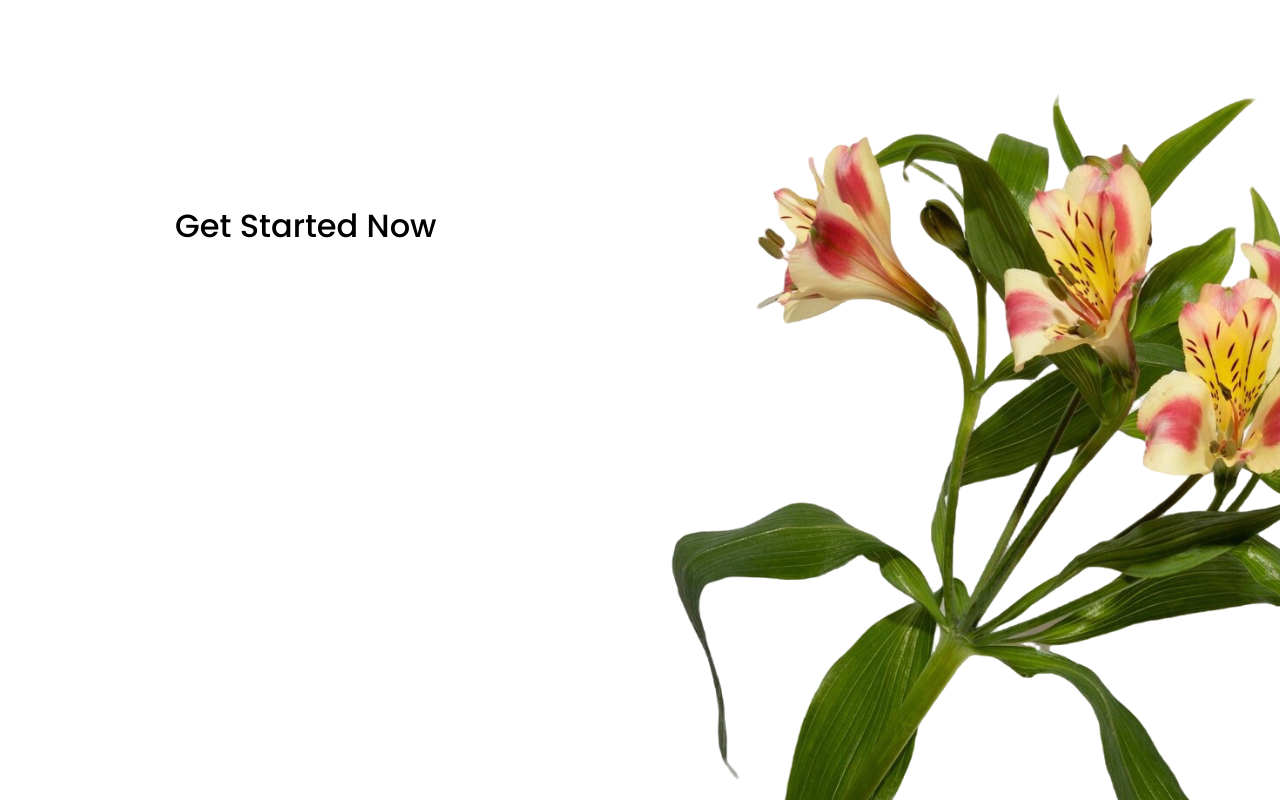
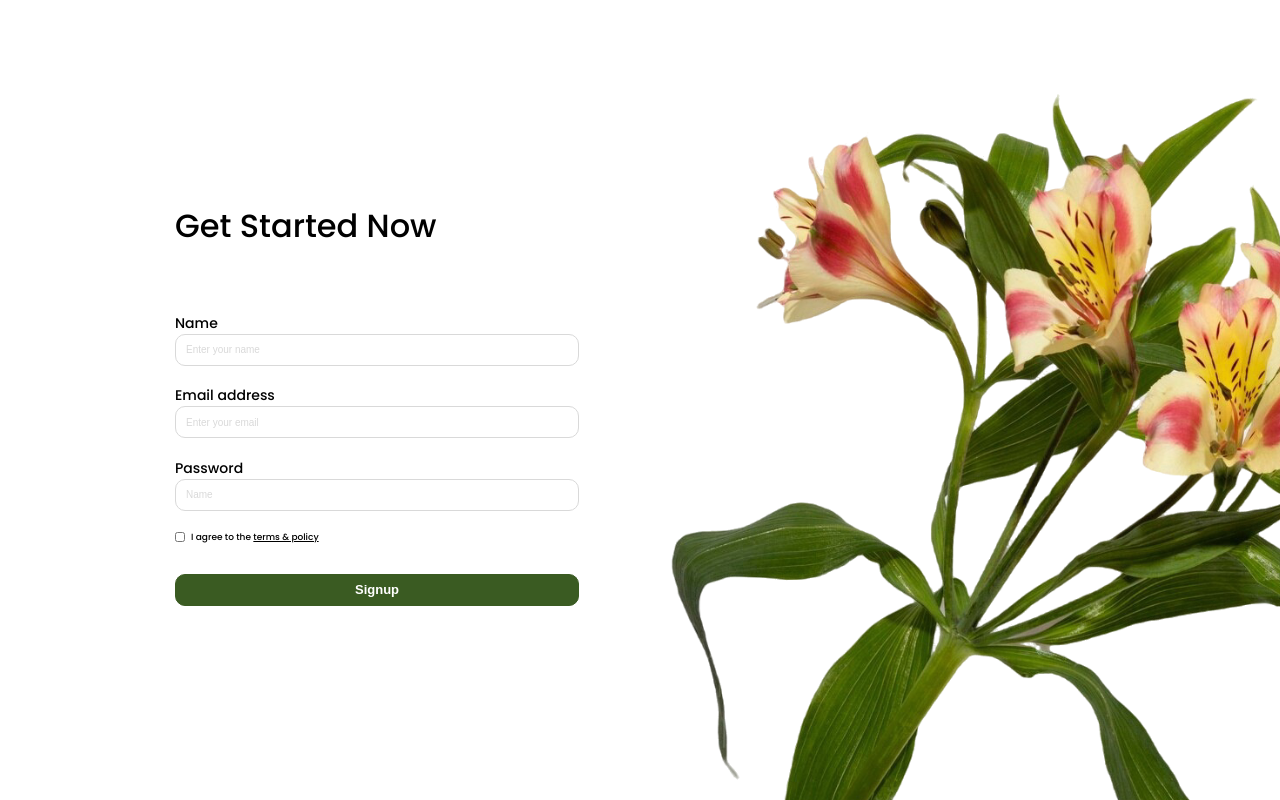
Before and after one commit to JessmrvnC/appdev1-final-practical-exam, a React (Vite) app: page / in a window 1280 px wide. Shown: the top 800 px of the page. Built offline with nearby package versions, Linux system fonts and the light colour scheme.

Commit message:
Add Sign Up form.

```diff
--- a/src/components/SignUp/SignUp.jsx
+++ b/src/components/SignUp/SignUp.jsx
@@ -5,9 +5,52 @@ function SignUp() {
   return (
     <main className={styles.page}>
       <section className={styles.leftSection} aria-labelledby="signup-title">
-        <div className={styles.formContent}>
+        <form className={styles.formContent}>
           <h1 id="signup-title">Get Started Now</h1>
-        </div>
+
+          <div className={styles.fields}>
+            <label>
+              <span>Name</span>
+              <input
+                type="text"
+                name="name"
+                placeholder="Enter your name"
+                autoComplete="name"
+              />
+            </label>
+
+            <label>
+              <span>Email address</span>
+              <input
+                type="email"
+                name="email"
+                placeholder="Enter your email"
+                autoComplete="email"
+              />
+            </label>
+
+            <label>
+              <span>Password</span>
+              <input
+                type="password"
+                name="password"
+                placeholder="Name"
+                autoComplete="new-password"
+              />
+            </label>
+          </div>
+
+          <label className={styles.terms}>
+            <input type="checkbox" name="terms" />
+            <span>
+              I agree to the <a href="#terms">terms &amp; policy</a>
+            </span>
+          </label>
+
+          <button className={styles.signupButton} type="button">
+            Signup
+          </button>
+        </form>
       </section>
       <section className={styles.rightSection}>
         <img src={flowerImage} alt="Pink and yellow blossom flowers" />
--- a/src/components/SignUp/SignUp.module.css
+++ b/src/components/SignUp/SignUp.module.css
@@ -28,6 +28,92 @@
   font-size: 32px;
   font-weight: 500;
   line-height: 48px;
+}
+
+.fields {
+  display: grid;
+  gap: 19.7px;
+  margin-top: 62.5px;
+}
+
+.fields label {
+  display: grid;
+}
+
+.fields label > span {
+  height: 21px;
+  font-size: 14px;
+  font-weight: 500;
+  line-height: 21px;
+}
+
+.fields input {
+  width: 100%;
+  height: 32px;
+  padding: 8px 10px;
+  color: #000;
+  font-size: 10px;
+  font-weight: 500;
+  line-height: 15px;
+  border: 1px solid #d9d9d9;
+  border-radius: 10px;
+  outline: none;
+}
+
+.fields input::placeholder {
+  color: #d9d9d9;
+  opacity: 1;
+}
+
+.fields input:focus-visible {
+  border-color: #3a5b22;
+  box-shadow: 0 0 0 2px rgb(58 91 34 / 18%);
+}
+
+.terms {
+  display: flex;
+  align-items: center;
+  gap: 6px;
+  width: max-content;
+  margin-top: 19.7px;
+  font-size: 9px;
+  font-weight: 500;
+  line-height: 13.5px;
+}
+
+.terms input {
+  width: 10px;
+  height: 10px;
+  margin: 0;
+  accent-color: #3a5b22;
+}
+
+.terms a {
+  color: inherit;
+}
+
+.signupButton {
+  width: 100%;
+  height: 32px;
+  margin-top: 29.5px;
+  color: #fff;
+  font-size: 13px;
+  font-weight: 700;
+  line-height: 19.5px;
+  cursor: pointer;
+  background: #3a5b22;
+  border: 1px solid #3a5b22;
+  border-radius: 10px;
+}
+
+.signupButton:hover {
+  background: #304c1c;
+}
+
+.signupButton:focus-visible,
+.terms a:focus-visible {
+  outline: 2px solid #3a5b22;
+  outline-offset: 2px;
 }
 
 .rightSection {
```
Also changed, not shown: carbonel-signup-form.png (added).
